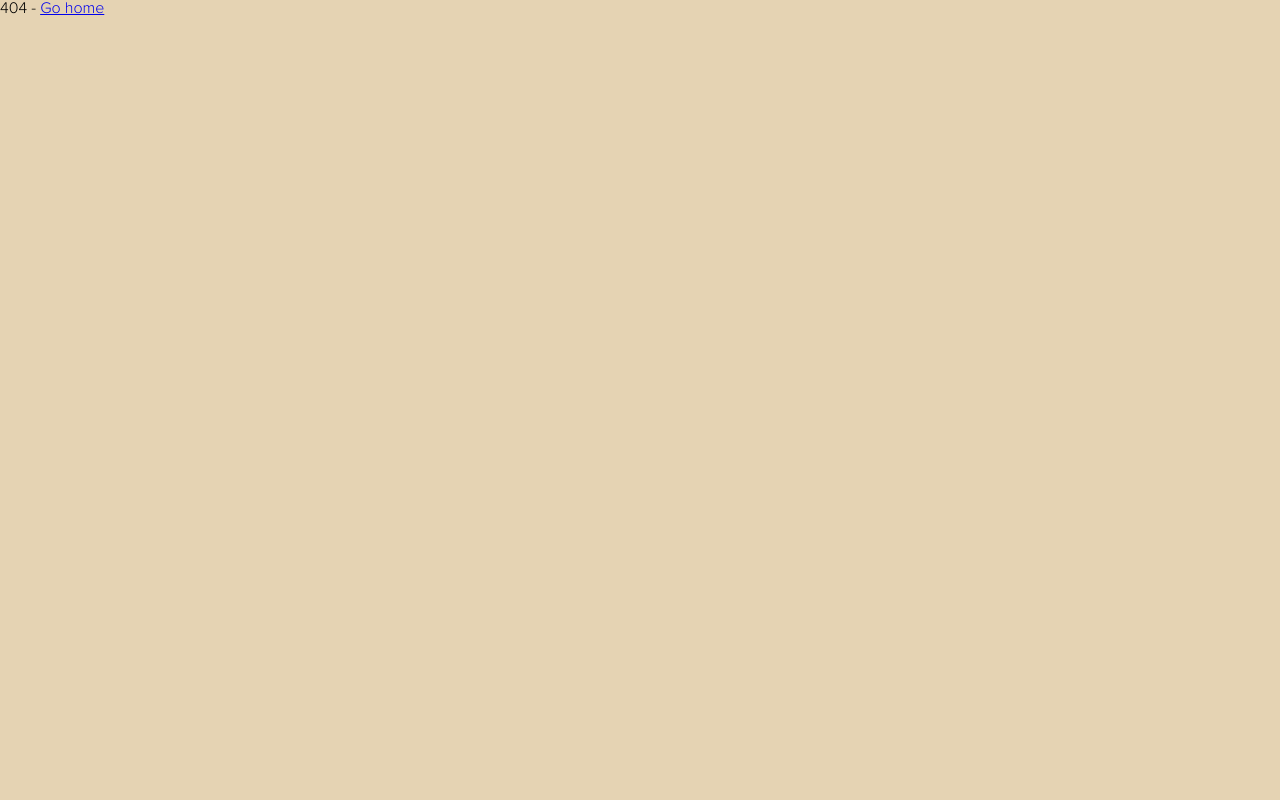
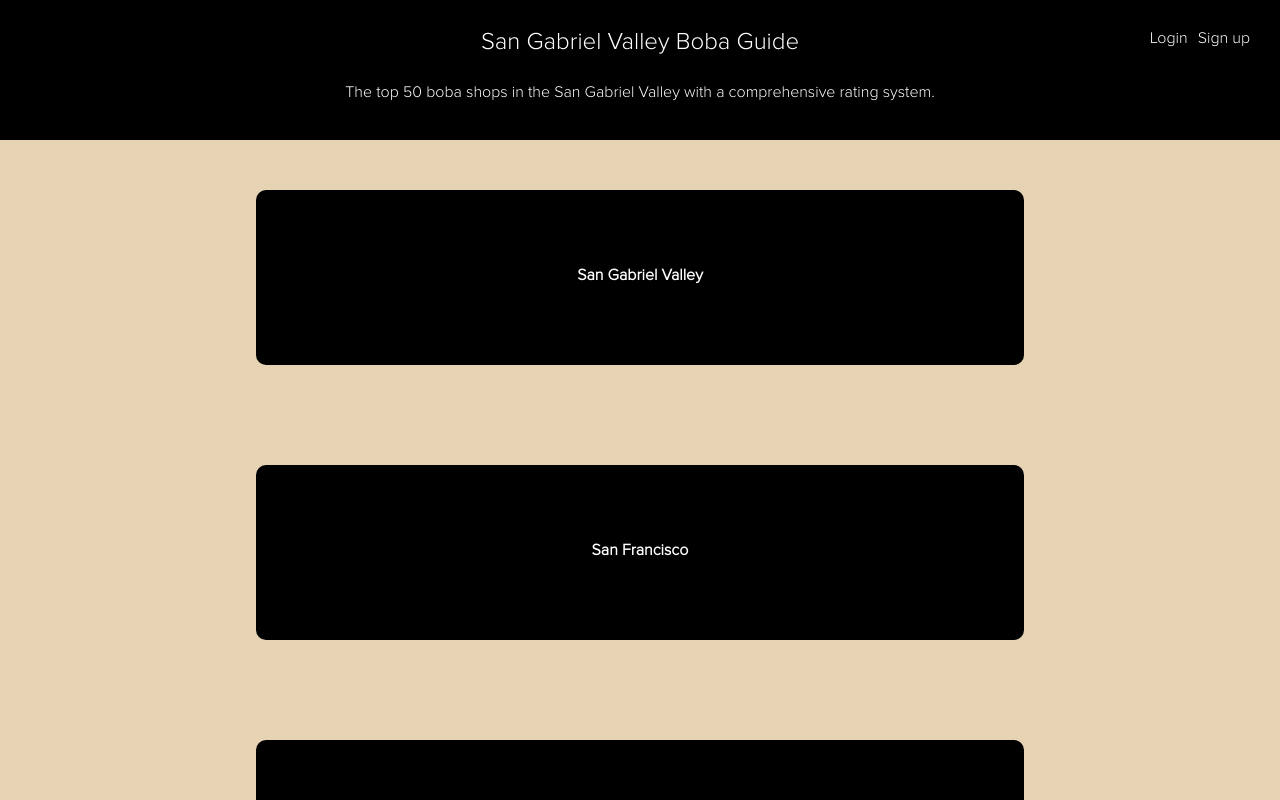
Before and after one commit to tylerchan28/sgv-boba-guide, a React (Create React App) app: page /cities in a window 1280 px wide. Before the commit this address had no page. Shown: the top 800 px of the page. Built offline with nearby package versions, Linux system fonts and the light colour scheme.

Commit message:
Add city page

```diff
--- a/package.json
+++ b/package.json
@@ -8,12 +8,14 @@
     "@testing-library/user-event": "^12.1.10",
     "axios": "^0.21.1",
     "dotenv": "^10.0.0",
+    "history": "^4.10.1",
     "moment": "^2.29.1",
     "react": "^17.0.2",
     "react-dom": "^17.0.2",
     "react-modal": "^3.14.3",
     "react-router-dom": "^5.2.0",
     "react-scripts": "4.0.3",
+    "uuid": "^8.3.2",
     "web-vitals": "^1.0.1"
   },
   "scripts": {
--- a/src/App.css
+++ b/src/App.css
@@ -23,6 +23,33 @@ textarea {
   border-top-left-radius: 10px;
   height: 175px;
   width: 200px;
+}
+
+/* Cities */
+
+.city {
+  background-color: black;
+  border-radius: 10px;
+  color: black;
+  cursor: pointer;
+  margin: 50px auto 50px auto;
+  height: 175px;
+  text-align: center;
+  width: 60%;
+}
+
+.city-container {
+  align-items: center;
+  display: flex;
+  flex-direction: column;
+  justify-content: center;
+}
+
+.city-name {
+  color: white;
+  margin-top: 77px;
+  font-family: proxima;
+  font-weight: bolder;
 }
 
 /* Header */
@@ -236,14 +263,21 @@ textarea {
 
 /* Login */
 
-.login {
-  margin-bottom: 10px;
+.login-link {
+  color: white;
+  margin-right: 10px;
+  text-decoration: none;
+}
+
+.login-link:hover {
+  color: red;
+  cursor: pointer;
 }
 /* fix this, position changes when going to a restaurant page */
 
 .logsign-container {
   display: flex;
-  flex-direction: column;
+  flex-direction: row;
   position: absolute;
   right: 30px;
   top: 30px;
@@ -261,6 +295,7 @@ textarea {
 
 .signup-btn:hover {
   color: red;
+  cursor: pointer;
 }
 
 .signup-container {
@@ -296,3 +331,13 @@ textarea {
   justify-content: center;
   width: 100vw;
 }
+
+.signup-link {
+  color: white;
+  text-decoration: none;
+}
+
+.signup-link:hover {
+  color: red;
+  cursor: pointer;
+}
--- /dev/null
+++ b/src/components/CityPage.js
@@ -0,0 +1,34 @@
+import React from "react";
+import Header from "./Header";
+
+const CityPage = () => (
+    <div>
+        <Header />
+        <div className="city-container">
+            <div className="city">
+                <div className="city-name">
+                    San Gabriel Valley
+                </div>
+            </div>
+            <div className="city">
+                <div className="city-name">
+                    San Francisco
+                </div>
+            </div>
+            <div className="city">
+                <div className="city-name">
+                    New York
+                </div>
+            </div>
+        </div>
+    </div>
+)
+
+export default CityPage;
+
+
+
+
+// when choosing a location, direct to a RestaurantList.js and db for
+// that specific location (pull restaurants from db)
+// route to {cityname} on click
--- a/src/components/Header.js
+++ b/src/components/Header.js
@@ -1,23 +1,27 @@
 import React from "react";
 import { Link } from "react-router-dom"
 
-const Header = () => (
+const Header = (props) => {
+    return (
         <div className="header-layout">
             <div className="header-container">
                 <Link className="link" to="/">
-                <div className="header-title">San Gabriel Valley Boba Guide</div>
+                    <div className="header-title">San Gabriel Valley Boba Guide </div>
                 </Link>
                 <div className="logsign-container">
-                <div className="login">
+                    <Link to="/login" className="login-link">
                         Login
+                    </Link>
+                    <Link to="/signup" className="signup-link">
+                        Sign up
+                    </Link>
                 </div>
-                <div className="signup">
-                    Sign up
+                <div>
+                    The top 50 boba shops in the San Gabriel Valley with a comprehensive rating system.
                 </div>
-            </div>
-            <div>The top 50 boba shops in the San Gabriel Valley with a comprehensive rating system.</div>
             </div>
         </div>
     )
+}
 
 export default Header;
--- a/src/components/LoginPage.js
+++ b/src/components/LoginPage.js
@@ -1,23 +1,61 @@
 import React, { useState } from "react";
-import axios from "axios";
+import Axios from "axios";
+import Header from "./Header";
 
-const LoginPage = () => {
+const LoginPage = (props) => {
 
+    const [data, setData] = useState("");
     const [username, setUsername] = useState("");
     const [password, setPassword] = useState("");
 
     const onSubmit = (e) => {
         e.preventDefault();
-        const entry = {
+        const data = {
             username,
             password
         }
-        console.log(entry)
+        // axios.post("http://localhost:3000/users/login", data)
+        Axios({
+            method: "POST",
+            data: {
+              username: username,
+              password: password,
+            },
+            withCredentials: true,
+            url: "http://localhost:3000/users/login",
+        })
+        // axios({
+        //     method: "POST",
+        //     data: {
+        //         username: username,
+        //         password: password,
+        //     },
+        //     headers: {
+        //         "Access-Control-Allow-Origin": "http://localhost:3001/login"
+        //     },
+        //     withCredentials: true,
+        //     url: "http://localhost:3000/users/login",
+        // })
+
+        .then((res) => {
+            props.getUser(res.data.username)
+            setData(res.data)
+        })
+        .then(() => alert("Login successful!"))
+        .catch(function (error) {
+            if (error) {
+                alert("Incorrect username or password.")
+                setUsername("")
+                setPassword("")
+            }
+        })
         // redirect after login to city page
+        // serializeUser, deserializeUser not working in API
     }
 
     return (
         <div>
+            <Header />
             <form onSubmit={onSubmit}>
                 <label htmlFor="username">Username</label>
                 <input
@@ -41,6 +79,7 @@ const LoginPage = () => {
                 />
                 <button type="submit">Log In</button>
             </form>
+        { data.username ? <h1> Welcome {data.username} </h1> : <h1> Welcome </h1>}
         </div>
     )
 }
--- a/src/components/RestaurantList.js
+++ b/src/components/RestaurantList.js
@@ -2,7 +2,8 @@ import React from "react";
 import { Link } from "react-router-dom";
 import shops from "./fixtures/shops";
 
-const RestaurantList = () => (
+const RestaurantList = () => {
+    return (
         <div>
             {shops.map((shop, idx) => {
                 return (
@@ -34,5 +35,6 @@ const RestaurantList = () => (
             })}
         </div>
     )
+}
 
 export default RestaurantList;
--- a/src/components/SignUpPage.js
+++ b/src/components/SignUpPage.js
@@ -1,12 +1,12 @@
 import React, { useState } from "react";
 import axios from "axios";
+import { v4 as uuidv4 } from 'uuid';
 
-const SignUpPage = () => {
+const SignUpPage = (props) => {
     const [firstName, setFirstName] = useState("");
     const [lastName, setLastName] = useState("");
     const [username, setUsername] = useState("");
     const [password, setPassword] = useState("");
-
     const onSubmit = (e) => {
         e.preventDefault();
         const signupDetails = {
@@ -14,11 +14,11 @@ const SignUpPage = () => {
             lastName,
             username,
             password,
+            userId: uuidv4()
         }
-        console.log(signupDetails)
-
         axios.post("http://localhost:3000/users/signup", signupDetails)
         .then(() => alert("Signup successful!"))
+        .then(() => props.history.push("/"))
         .catch(function (error) {
             if (error.response) {
               const errorMsg = error.response.data.errors.errors[0].msg;
@@ -29,7 +29,6 @@ const SignUpPage = () => {
               console.log('Error', error.message);
             }
         })
-        // redirect after sign up to city page
     }
 
     return (
--- a/src/routers/AppRouter.js
+++ b/src/routers/AppRouter.js
@@ -1,23 +1,40 @@
-import React from "react";
-import { BrowserRouter, Route, Switch } from "react-router-dom";
+import React, { useState } from "react";
+import { Router, Route, Switch } from "react-router-dom";
+import { createBrowserHistory } from "history";
 import App from "../App";
+import CityPage from "../components/CityPage";
 import LoginPage from "../components/LoginPage";
 import NotFoundPage from "../components/NotFoundPage";
 import RestaurantPage from "../components/RestaurantPage";
 import SignUpPage from "../components/SignUpPage";
 
-const AppRouter = () => (
-    <BrowserRouter>
+export const history = createBrowserHistory();
+
+const AppRouter = () => {
+
+    const [currentUsername, setCurrentUsername] = useState("");
+
+    const getUser = (entry) => {
+        setCurrentUsername(entry)
+        console.log("works " + currentUsername);;
+    }
+
+    return (
+        <Router history={history} >
             <div>
                 <Switch>
                     <Route path="/" component={App} exact={true} />
+                    <Route path="/cities" component={CityPage} />
                     <Route path="/shop/:id" component={RestaurantPage} />
-                <Route path="/login" component={LoginPage} />
+                    <Route path="/login" render={(props) => (
+                        <LoginPage getUser={getUser} />
+                      )} />
                     <Route path="/signup" component={SignUpPage} />
                     <Route component={NotFoundPage} />
                 </Switch>
             </div>
-    </BrowserRouter>
+        </Router>
     )
+}
 
 export default AppRouter;
```
Also changed, not shown: src/components/LocationPage.js (deleted, +0 -10 lines), 1 other file (tests, documents, lock files or other folders). Lines whose indentation alone changed are shown as unchanged.
